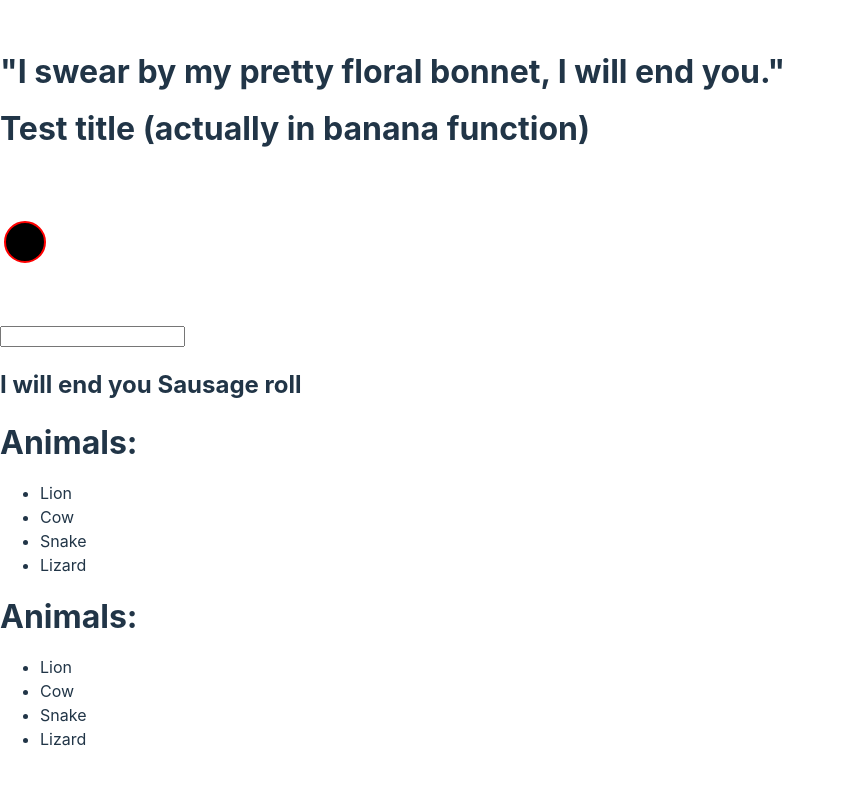
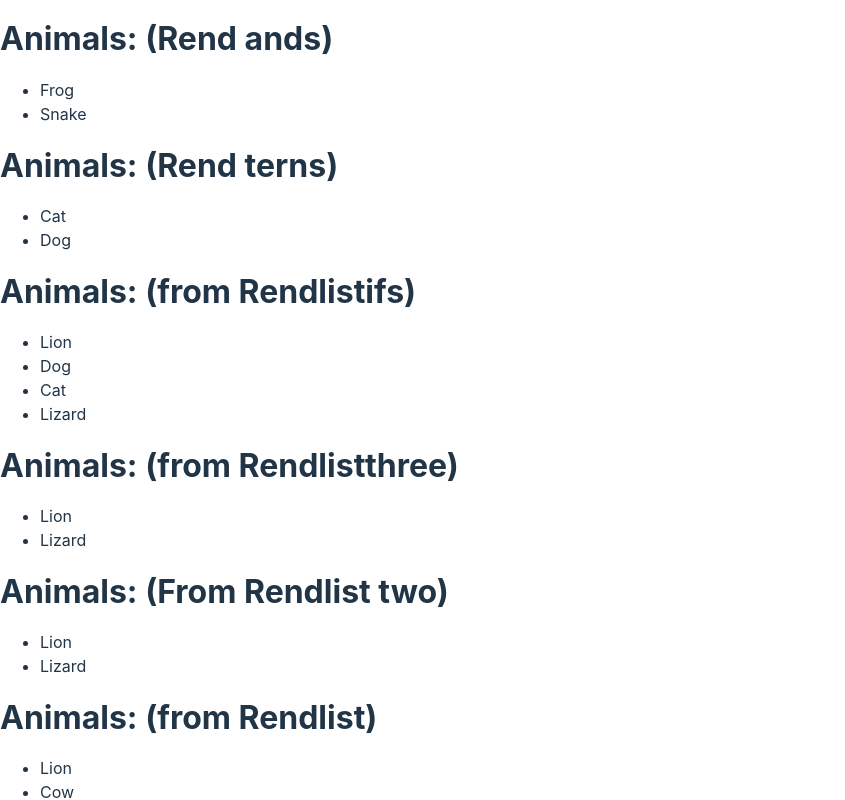
Before and after one commit to Matthew932932/odin-test-react-app, a React (Vite) app: page / in a window 1280 px wide. Shown: the top 800 px of the page, without its empty margins (0-845 px from the left). Built offline with nearby package versions, Linux system fonts and the light colour scheme.

Commit message:
conditional render code along

```diff
--- /dev/null
+++ b/src/Renderlist.jsx
@@ -0,0 +1,159 @@
+function ListItem(props) {
+  return <li>{props.animal}</li>;
+}
+
+function List(props) {
+  return (
+    <ul>
+      {props.animals.map((animal) => {
+        return <ListItem key={animal} animal={animal} />;
+      })}
+    </ul>
+  );
+}
+
+function Rendlist() {
+  const animals = ["Lion", "Cow", "Snake", "Lizard"];
+
+  return (
+    <div>
+      <h1>Animals: (from Rendlist)</h1>
+      <List animals={animals} />
+    </div>
+  );
+}
+
+function Listtwo(props) {
+  return (
+    <ul>
+      {props.animals.map((animal) => {
+        return animal.startsWith("L") ? <li key={animal}>{animal}</li> : null;
+      })}
+    </ul>
+  );
+}
+
+function Rendlisttwo() {
+  const animals = ["Lion", "Cow", "Snake", "Lizard"];
+
+  return (
+    <div>
+      <h1>Animals: (From Rendlist two)</h1>
+      <Listtwo animals={animals} />
+    </div>
+  );
+}
+
+function Listthree(props) {
+  return (
+    <ul>
+      {props.animals.map((animal) => {
+        return animal.startsWith("L") && <li key={animal}>{animal}</li>;
+      })}
+    </ul>
+  );
+}
+
+function Rendlistthree() {
+  const animals = ["Lion", "Cow", "Snake", "Lizard"];
+
+  return (
+    <div>
+      <h1>Animals: (from Rendlistthree)</h1>
+      <Listthree animals={animals} />
+    </div>
+  );
+}
+
+function Listifs(props) {
+  if (!props.animals) {
+    return <div>Loading...</div>;
+  }
+
+  if (props.animals.length === 0) {
+    return <div>There are no animals in the list!</div>;
+  }
+
+  return (
+    <ul>
+      {props.animals.map((animal) => {
+        return <li key={animal}>{animal}</li>;
+      })}
+    </ul>
+  );
+}
+
+function Rendlistifs() {
+	// const animals = [];
+	const animals = ["Lion", "Dog", "Cat", "Lizard"];
+
+  return (
+    <div>
+      <h1>Animals: (from Rendlistifs)</h1>
+      <Listifs animals={animals} />
+			{/*<Listifs />*/}    {/*This is often the case when you are fetching from an API, since it might take some time to actually retrieve the data, it is good practice to show an indicator for that. */}
+    </div>
+  );
+}
+
+function Listtern(props) {
+  return (
+    <>
+      {!props.animals ? (
+        <div>Loading...</div>
+      ) : props.animals.length > 0 ? (
+        <ul>
+          {props.animals.map((animal) => {
+            return <li key={animal}>{animal}</li>;
+          })}
+        </ul>
+      ) : (
+        <div>There are no animals in the list!</div>
+      )}
+    </>
+  );
+}
+
+function Rendterns() {
+  const animals = ["Cat", "Dog"];
+
+  return (
+    <div>
+      <h1>Animals: (Rend terns)</h1>
+      <Listtern animals={animals} />
+    </div>
+  );
+}
+
+// or
+function Listands(props) {
+  return (
+    <>
+      {!props.animals && <div>Loading...</div>}
+      {props.animals && props.animals.length > 0 && (
+        <ul>
+          {props.animals.map((animal) => {
+            return <li key={animal}>{animal}</li>;
+          })}
+        </ul>
+      )}
+      {props.animals && props.animals.length === 0 && <div>There are no animals in the list!</div>}
+    </>
+  );
+}
+
+function Rendands() {
+  const animals = ["Frog", "Snake"];
+
+  return (
+    <div>
+      <h1>Animals: (Rend ands)</h1>
+      <Listands animals={animals} />
+    </div>
+  );
+}
+
+
+
+
+export { Rendlist, Rendlisttwo, Rendlistthree, Rendlistifs, Rendands, Rendterns };
--- a/src/main.jsx
+++ b/src/main.jsx
@@ -4,9 +4,16 @@ import './index.css'
 // import App from './App.jsx'
 import Greeting from "./Greeting.jsx"
 import {Banana,Susageroll,Animallistone,Animallisttwo} from "./Favfoods.jsx"
+import { Rendlist, Rendlisttwo, Rendlistthree, Rendlistifs, Rendands, Rendterns } from './Renderlist.jsx'
 
 createRoot(document.getElementById('root')).render(
   <StrictMode>
+    <Rendands />
+    <Rendterns />
+    <Rendlistifs />
+    <Rendlistthree />
+    <Rendlisttwo />
+    <Rendlist />
     <Greeting />
     <Banana />
     <Susageroll />
```
